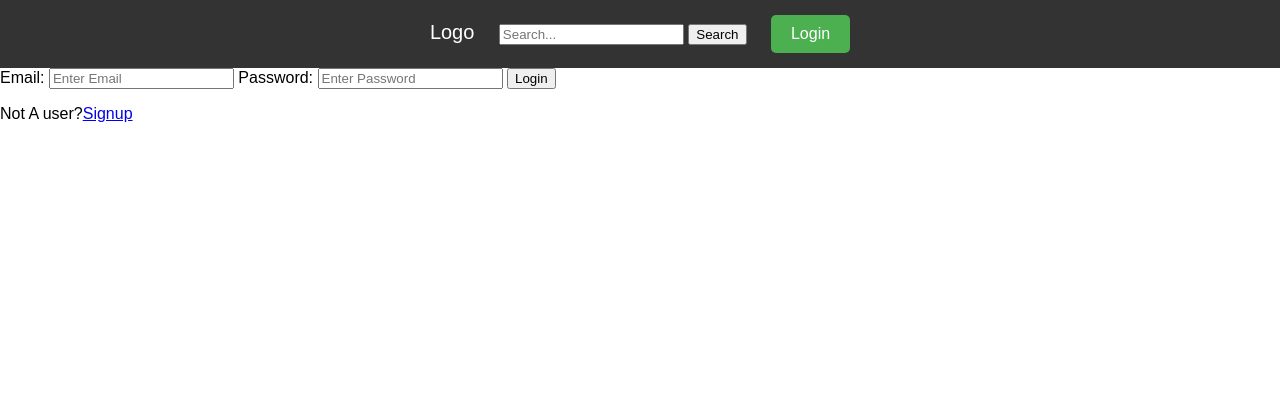
After one commit to AbuBakarSiddik4/Corporate_Helper, a Django app: page /login/ in a window 1280 px wide. The commit adds this page. Shown: the top 420 px of the page. Run offline with Django 5.2, Linux system fonts and the light colour scheme.

Commit message:
added login and registration for company

```diff
--- a/corporate_helper/helper/admin.py
+++ b/corporate_helper/helper/admin.py
@@ -1,8 +1,7 @@
 from django.contrib import admin
-from .models import Company,Employee,Device,DeviceLog
+from .models import Employee,Device,DeviceLog
 # Register your models here.
 
-admin.site.register(Company)
 admin.site.register(Employee)
 admin.site.register(Device)
 admin.site.register(DeviceLog)
--- /dev/null
+++ b/corporate_helper/helper/templates/helper/login_register.html
@@ -0,0 +1,42 @@
+{% extends 'main.html' %}
+
+
+{% block content %}
+
+{% if page == 'login' %}
+<div>
+    <form action="" method="POST">
+        {% csrf_token %}
+
+        <label for="email">Email:</label>
+        <input type="email" name="email" placeholder="Enter Email">
+
+        <label for="password">Password:</label>
+        <input type="password" name="password" placeholder="Enter Password">
+
+        <input type="submit" value="Login">
+        <p>Not A user?<a href="/register">Signup</a></p>
+    </form>
+</div>
+
+{% else %}
+
+<div>
+    <form action="" method="POST">
+        {% csrf_token %}
+
+        <label for="username">Company Name:</label>
+        <input type="text" name="username" placeholder="Enter Company name">
+
+        <label for="email">Email:</label>
+        <input type="email" name="email" placeholder="Enter Email">
+
+        <label for="password">Password:</label>
+        <input type="password" name="password" placeholder="Enter Password">
+
+        <input type="submit" value="SignUp">
+        <p>Already A user?<a href="/login">Login</a></p>
+    </form>
+</div>
+{% endif %}
+{% endblock %}
--- a/corporate_helper/helper/urls.py
+++ b/corporate_helper/helper/urls.py
@@ -3,4 +3,8 @@ from django.urls import path
 from . import views
 urlpatterns = [
     path('', views.index,name='index'),
+    path('login/', views.loginPage,name='login'),
+    path('logout/', views.logoutPage,name='logout'),
+    path('register/', views.registrationPage,name='register'),
+
 ]
--- a/corporate_helper/helper/views.py
+++ b/corporate_helper/helper/views.py
@@ -1,7 +1,61 @@
-from django.shortcuts import render
+from django.shortcuts import render,redirect
+from .forms import CreateEmployeeForm,CreateDeviceForm,CreateDeviceLogForm
+from .models import Employee,Device,DeviceLog
+from django.contrib import messages
 
+from django.contrib.auth.models import User
+from django.contrib.auth.decorators import login_required
+from django.contrib.auth import authenticate,login,logout
+from django.contrib.auth.forms import UserCreationForm
 # Create your views here.
 
+
+
+def loginPage(request):
+    page = 'login'
+    if request.user.is_authenticated:
+        return redirect('index')
+    if request.method == 'POST':
+        email = request.POST.get('email')
+        password = request.POST.get('password')
+        print(email)
+        print(password)
+        try:
+            user = User.objects.get(email=email)
+        except:
+            messages.error(request,"SignUp First.")
+        user = authenticate(request, username=user.username, password=password)
+        print('user' , user)
+        if user is not None:
+            login(request,user)
+            # return redirect('index')
+        else:
+            messages.error(request,"Username or Password Not Found")
+    context = {'page':page}
+    return render(request,'helper/login_register.html',context)
+
+def logoutPage(request):
+    logout(request)
+    return redirect('index')
+
+def registrationPage(request):
+    if request.user.is_authenticated:
+        return redirect('index')
+    if request.method == 'POST':
+        username = request.POST.get('username')
+        email = request.POST.get('email')
+        password = request.POST.get('password')
+        existing_user = User.objects.filter(email=email).exists()
+        if not existing_user:
+            # Create a new user
+            user = User.objects.create_user(username=username, email=email, password=password)
+            return redirect('login')
+        else:
+            messages.error(request, "User with this email already exists.")
+    context = {}
+    return render(request,'helper/login_register.html',context)
+
 def index(request):
-    context = {}
+    device_log = DeviceLog.objects.all()
+    context = {"device_log": device_log,}
     return render(request,'helper/index.html',context)
--- a/corporate_helper/templates/navbar.html
+++ b/corporate_helper/templates/navbar.html
@@ -1,10 +1,15 @@
 <div class="navbar">
-  <a href="#" class="logo">Your Logo</a>
+  <a href="#" class="logo">Logo</a>
 
   <div class="search-bar">
     <input type="text" placeholder="Search..." />
     <button type="submit">Search</button>
   </div>
 
-  <a href="#" class="login-btn">Login</a>
+  {% if request.user.is_authenticated %}
+  <p>Welcome {{request.user}}</p>
+  <a href="/logout" class="login-btn">Logout</a>
+  {% else %}
+  <a href="login" class="login-btn">Login</a>
+  {% endif %}
 </div>
```
Also changed, not shown: corporate_helper/helper/forms.py (+2 -14 lines), corporate_helper/helper/models.py (+2 -9 lines), corporate_helper/helper/templates/helper/employee.html (added, +8 -0 lines), corporate_helper/helper/templates/helper/index.html (+25 -5 lines).
